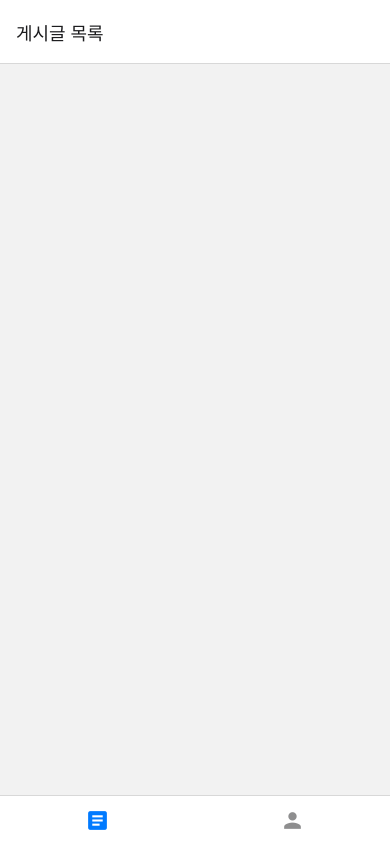
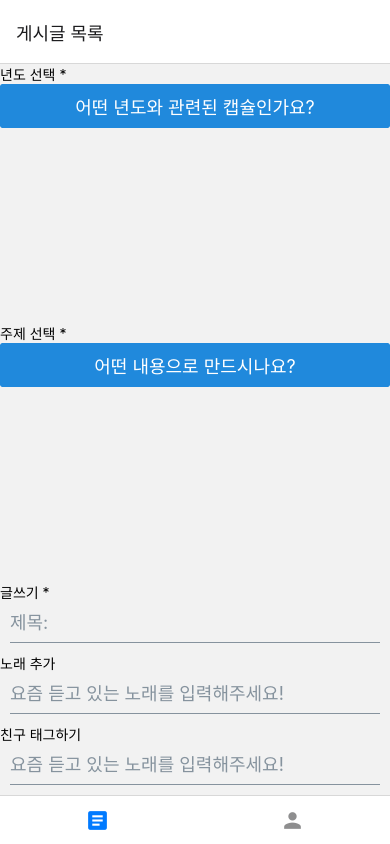
Before and after one commit to Neordinary4th-TimeTravel/TimeTravel_Front, a React Native app: screen /MainTab in a window 390 px wide. Built offline with nearby package versions, Linux system fonts and the light colour scheme.

Commit message:
[FEAT] Create Board Input 컴포넌트 추가

```diff
--- a/src/screens/ArticlesScreen.tsx
+++ b/src/screens/ArticlesScreen.tsx
@@ -1,8 +1,13 @@
 import React from 'react';
 import {styled} from 'styled-components/native';
+import CreateBoardScreen from './CreateBoardScreen';
 
 export default function ArticlesScreen() {
-  return <StyledView>{/* TODO */}</StyledView>;
+  return (
+    <StyledView>
+      <CreateBoardScreen />
+    </StyledView>
+  );
 }
 
 const StyledView = styled.View`
--- /dev/null
+++ b/src/screens/CreateBoardScreen/CreateInput.tsx
@@ -0,0 +1,18 @@
+import React from 'react';
+import {Input} from '@rneui/themed';
+
+interface CreateInputProps {
+  title: string;
+}
+
+function CreateInput({title}: CreateInputProps) {
+  return (
+    <>
+      <Input placeholder={title} />
+    </>
+  );
+}
+
+export default CreateInput;
+
+// const styles = StyleSheet.create({});
--- a/src/screens/CreateBoardScreen/index.tsx
+++ b/src/screens/CreateBoardScreen/index.tsx
@@ -1,17 +1,29 @@
 import React from 'react';
 import CreateSelector from './CreateSelector';
+import {Text} from 'react-native';
+import CreateInput from './CreateInput';
 
 export default function () {
   return (
     <>
+      <Text>년도 선택 *</Text>
       <CreateSelector
         title="어떤 년도와 관련된 캡슐인가요?"
         list={['1980', '1990', '2000']}
       />
+      <Text>주제 선택 *</Text>
       <CreateSelector
         title="어떤 내용으로 만드시나요?"
         list={['음악', '패션', '패션', '패션', '패션']}
       />
+      <Text>글쓰기 *</Text>
+      <CreateInput title="제목: " />
+      {/* TODO */}
+      {/* TODO */}
+      <Text>노래 추가</Text>
+      <CreateInput title="요즘 듣고 있는 노래를 입력해주세요!" />
+      <Text>친구 태그하기</Text>
+      <CreateInput title="요즘 듣고 있는 노래를 입력해주세요!" />
     </>
   );
 }
```
